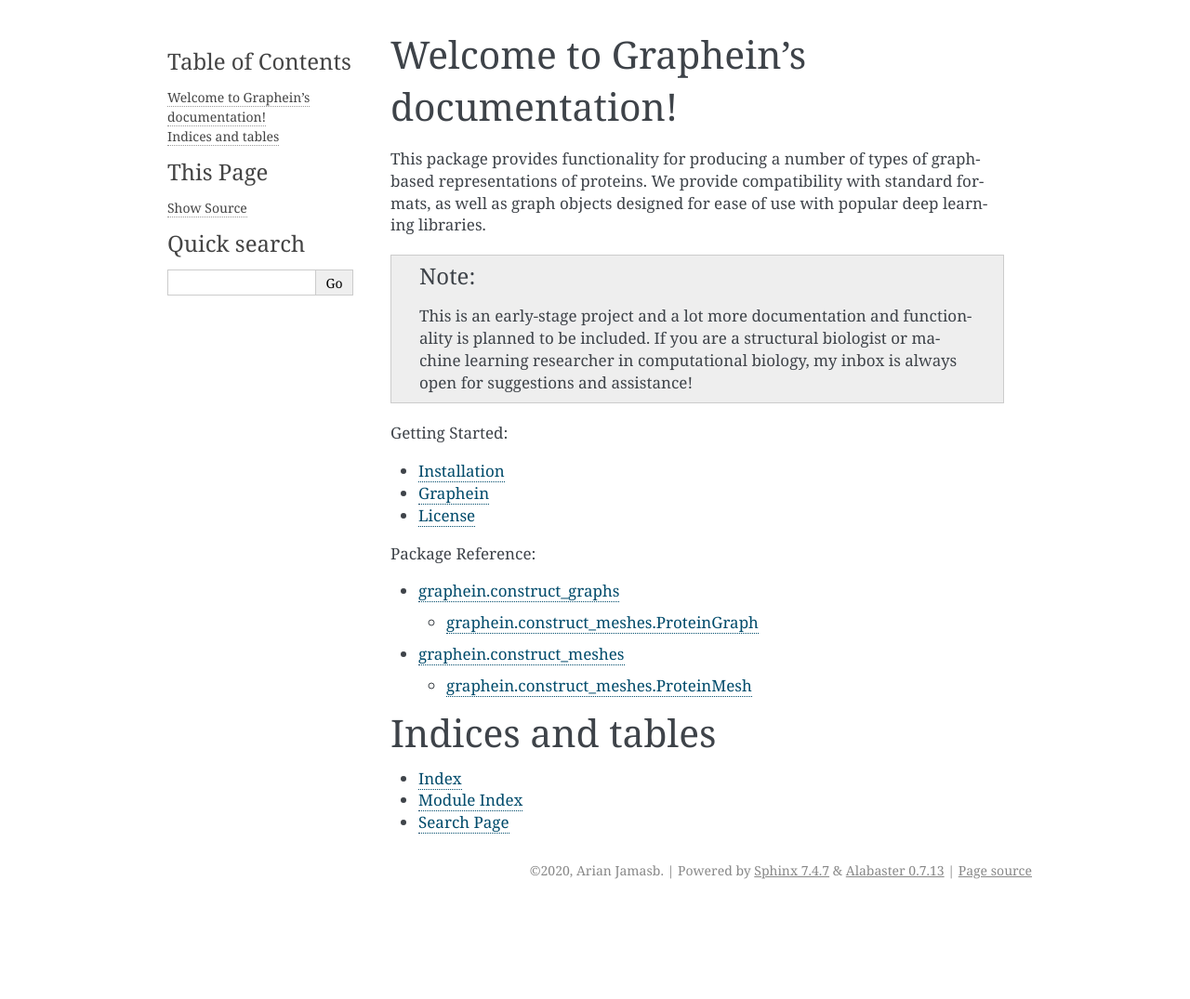
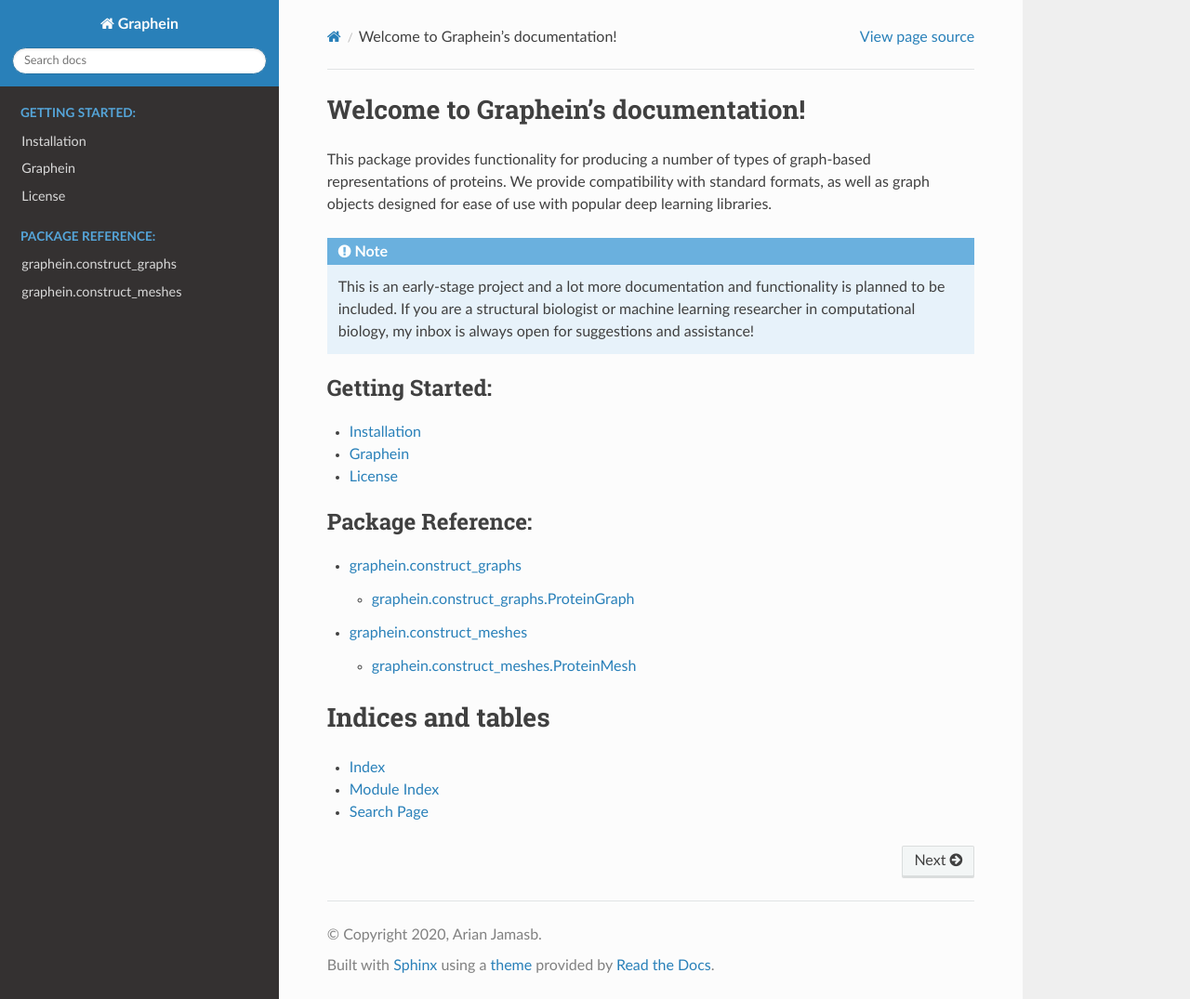
Before and after one commit to a-r-j/graphein, a Sphinx documentation site: the page built from docs/source/index.rst, in a window 1280 px wide and 1075 px high. Shown: the whole window at 93% size. Built offline with Sphinx 7.4.7 and the Read the Docs theme 2.0.0, drawn with Linux system fonts in a browser that asks for light colours; pages that are not in the unit, such as notebooks, are missing from menus.

Commit message:
[Docs] fix autodoc generation

```diff
--- a/docs/source/conf.py
+++ b/docs/source/conf.py
@@ -10,10 +10,10 @@
 # add these directories to sys.path here. If the directory is relative to the
 # documentation root, use os.path.abspath to make it absolute, like shown here.
 #
-# import os
-# import sys
-# sys.path.insert(0, os.path.abspath('.'))
-
+import os
+import sys
+sys.path.insert(0, os.path.abspath('.'))
+import graphein
 
 # -- Project information -----------------------------------------------------
 
@@ -30,9 +30,15 @@
 # Add any Sphinx extension module names here, as strings. They can be
 # extensions coming with Sphinx (named 'sphinx.ext.*') or your custom
 # ones.
-extensions = [
-]
+extensions = ['sphinx.ext.autodoc',
+              'sphinx.ext.viewcode']
 
+
+autodoc_default_options = {
+    'members': True,
+    'member-order': 'bysource',
+    'special-members': '__init__',
+}
 # Add any paths that contain templates here, relative to this directory.
 templates_path = ['_templates']
 
@@ -47,7 +53,7 @@
 # The theme to use for HTML and HTML Help pages.  See the documentation for
 # a list of builtin themes.
 #
-html_theme = 'alabaster'
+html_theme = 'sphinx_rtd_theme'
 
 # Add any paths that contain custom static files (such as style sheets) here,
 # relative to this directory. They are copied after the builtin static files,
--- a/docs/source/index.rst
+++ b/docs/source/index.rst
@@ -21,11 +21,12 @@
 
 
 .. toctree::
+   :glob:
    :maxdepth: 2
    :caption: Package Reference:
 
-   modules/construct_graphs
-   modules/construct_meshes
+   modules/graphein.construct_graphs
+   modules/graphein.construct_meshes
 
 
 
--- /dev/null
+++ b/docs/source/modules/graphein.construct_graphs.rst
@@ -0,0 +1,10 @@
+graphein.construct_graphs
+=========================
+
+graphein.construct\_graphs.ProteinGraph
+---------------------------------------
+
+.. autoclass:: graphein.construct_graphs.ProteinGraph
+    :members:
+.. automethod:: __init__
+    :show-inheritance:
--- a/docs/source/modules/construct_meshes.rst
+++ b/docs/source/modules/graphein.construct_meshes.rst
@@ -4,5 +4,5 @@
 graphein.construct\_meshes.ProteinMesh
 --------------------------------------
 
-.. automodule:: graphein.construct_meshes
+.. autoclass:: graphein.construct_meshes.ProteinMesh
    :members:
```
Also changed, not shown: docs/source/modules/construct_graphs.rst (deleted, +0 -8 lines).
